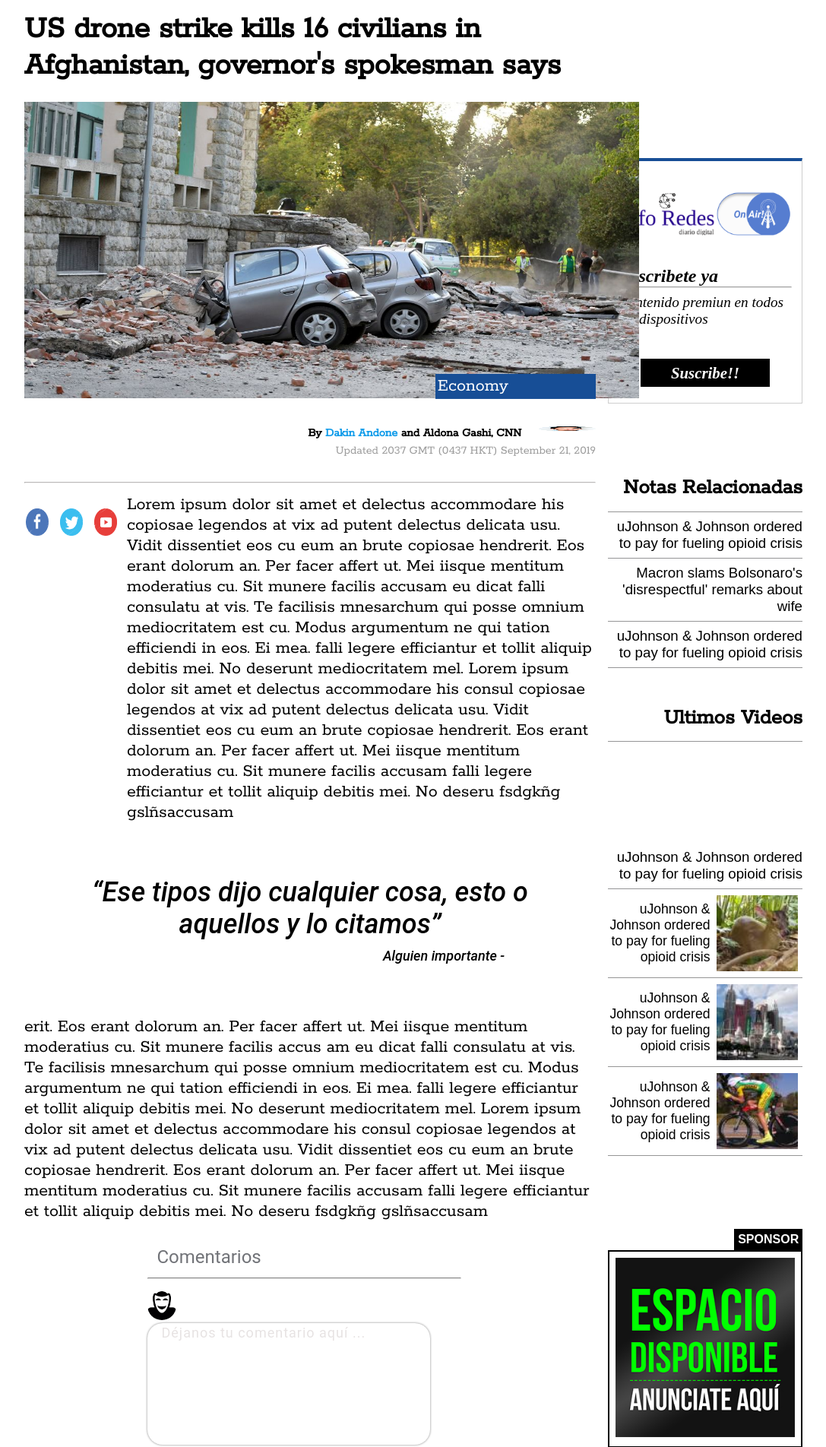
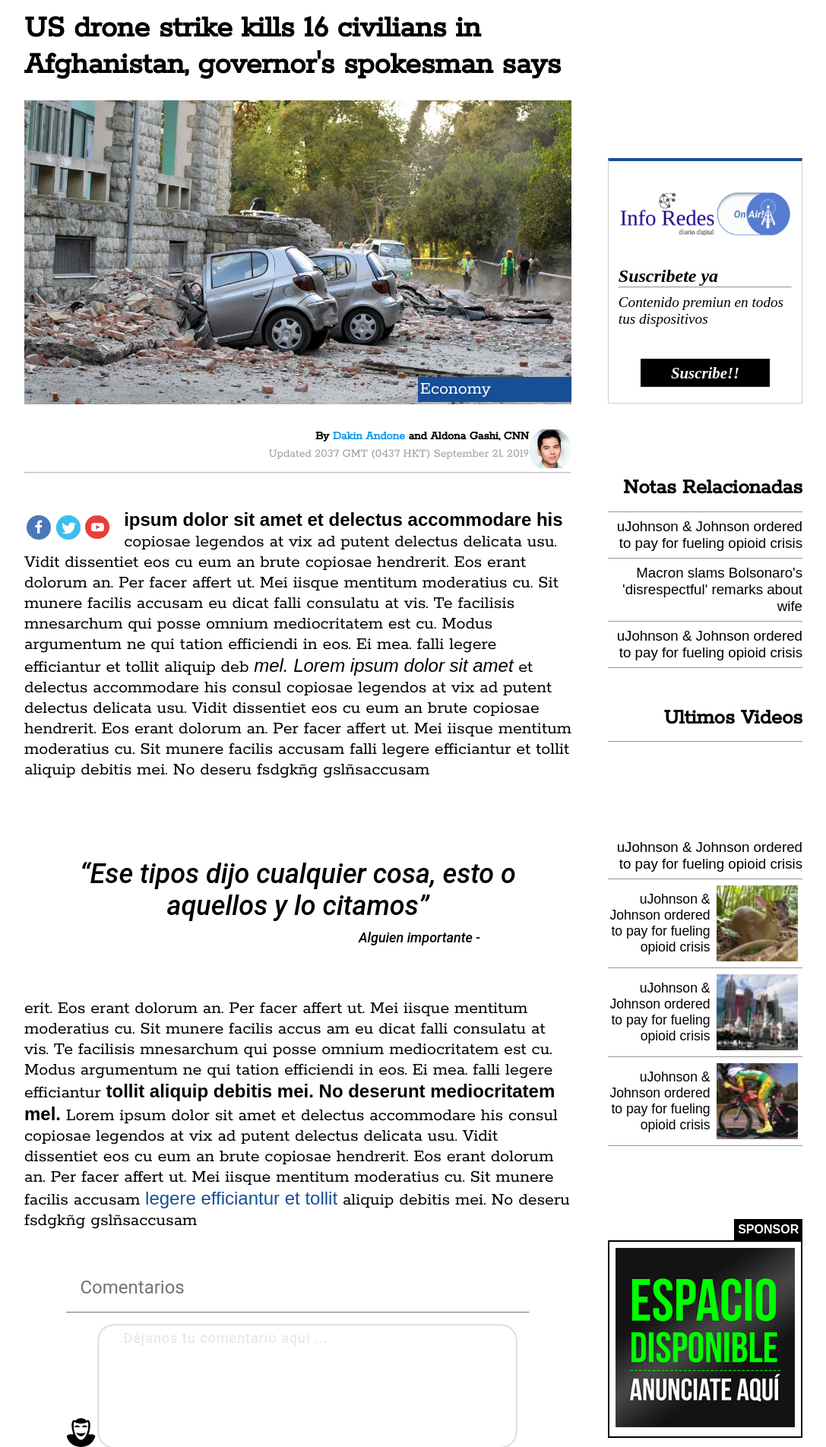
Before and after one commit to GabrielLaTorre/info-redes, a PHP site: page /noticia.html in a window 1280 px wide. Shown: the part 39-1943 px from the top of the page at 76% size, without its empty margins (96-1183 px from the left). Run offline with PHP 8.4, Linux system fonts and the light colour scheme; some libraries are stand-ins or nearby versions; grey boxes are pictures that could not be loaded.

Commit message:
noticia lista
todos los elementos posicionados, validator y todo ok

```diff
--- a/Diario/estilos.css
+++ b/Diario/estilos.css
@@ -257,7 +257,7 @@ main a {
 	font-weight: 300;
 }
 .aside-portada img, .aside-portada video{ /*noticias con foto o video*/
-	width: 100%;
+	width: 90%;
 }
 .mini-noticia h3{
 	font-size: 1.3em;
@@ -318,6 +318,7 @@ main a {
 	color: white;
 	background: black;
 	border: none;
+	cursor: pointer;
 }
 .banner-sponsor{ /* BANNER SPONSOR  */
 	margin-top: 6em;
@@ -659,7 +660,7 @@ footer p a{
 
 .noticia-ppal {
 	width: 60%;
-	padding-right: 1em;
+	padding-right: 3em;
 	display: flex;
 	flex-direction: column;
 }
@@ -674,13 +675,11 @@ footer p a{
 	margin-bottom: 3%;
 	margin-top: 2%;
 }
-
-.img-principal-not img {
-	width: 808.65px;
-	height: 390.3px;
-	padding: 0;
-	margin: 0;
-	position: relative;
+.img-principal-not img{
+	width: 100%;
+	height: 400px;
+	display: block;
+	object-fit: cover;
 }
 
 .noticia-ppal span {
@@ -697,23 +696,19 @@ footer p a{
 
 .head-social2 {
 	display: flex;
-	flex-direction: row;
+	float: left;
+	margin-top: .5em;
+	margin-right: 1em;
 }
 
 .head-social2 img {
-	width: 30px;
-	height: 36px;
-	margin-left: 2px;
-	margin-right: 13px;
-	margin-top: 18px;
+	width: 2em;
+	margin: 0 .2em;
 }
 
 .autor-img {
 	float: right;
-	width: 10%;
-	height: 10%;
-	border-radius: 30px;
-	margin-left: 3%;
+	width: 3.5em;
 }
 
 .autor-nota {
@@ -753,8 +748,7 @@ footer p a{
 }
 
 .noticia-completa {
-	display: flex;
-	flex-direction: row;
+	padding-top: 2em;
 }
 
 .noticia-completa p {
@@ -765,16 +759,9 @@ footer p a{
 	line-height: 27px;
 	color: #000000;
 }
-
-.noticia-completa2 p {
-	font-family: Rokkitt;
-	font-style: normal;
-	font-weight: normal;
-	font-size: 24px;
-	line-height: 27px;
-	color: #000000;
+.noticia-completa p a{
+	color: #174E96;
 }
-
 .noticia-ppal blockquote {
 	font-family: Roboto;
 	font-style: italic;
@@ -797,20 +784,16 @@ footer p a{
 }
 
 
-
-
-
 /*#################################################*/
 /*#############     FORMULARIO NOTICIA     ############################*/
-
+/*#################################################*/
 .formulario {
-	width: 60%;
-	margin: .5em auto;
+	width: 90%;
 	padding: 1em 1.2em;
+	margin-top: 2em;
+	align-self: center;
 	border-radius: 8px;
-	margin-right: 21%;
 }
-
 .formulario h3 {
 	font-family: Roboto;
 	font-weight: normal;
@@ -826,6 +809,7 @@ footer p a{
 }
 
 .formulario textarea{
+	padding: .3em .8em;
 	resize: none;
 	height: 8em;
 	width: 90%;
--- a/Diario/noticia.html
+++ b/Diario/noticia.html
@@ -23,7 +23,7 @@
             </div>
 
             <div class="head-input">
-                <label for="buscar"><i class="fas fa-search"></i></label>
+                <i class="fas fa-search"></i>
             </div>
         </div>
     </header>
@@ -32,9 +32,8 @@
 
         <!-- ######## NOTICIA PRINCIPAL   ######-->
         <article class='noticia-ppal'>
-            <div>
             <h3>US drone strike kills 16 civilians in Afghanistan, governor's spokesman says</h3>
-            </div>
+
             <div class='img-principal-not'>
                 <img src="imagenes/img-noticia-ppal.jpg" title="titulo-noticia" alt="noticia principal">
                 <span>Economy</span>
@@ -42,7 +41,7 @@
 
             <div>
                 <img class='autor-img' src="imagenes/escritor-articulo.png" title="autor-usuario" alt="autor">
-                <p class="autor-nota">By <font id="autor-cel">Dakin Andone</font> and Aldona Gashi, CNN</p>
+                <p class="autor-nota">By <i id="autor-cel">Dakin Andone</i> and Aldona Gashi, CNN</p>
                 <p class="fecha-nota">Updated 2037 GMT (0437 HKT) September 21, 2019</p>
             </div>
 
@@ -55,13 +54,13 @@
                         <a href="www.youtube.com"><img  src="imagenes/youtube.png" alt="youtube.logo"></a>
                 </div>
                 <p>
-                    Lorem ipsum dolor sit amet et delectus accommodare his
+                    <strong> ipsum dolor sit amet et delectus accommodare his</strong>
                     copiosae legendos at vix ad putent delectus delicata usu. Vidit dissentiet eos cu eum an brute copiosae hendrerit. Eos erant dolorum an. Per facer affert ut. Mei iisque mentitum moderatius cu. Sit munere facilis accusam eu dicat falli consulatu at vis. Te facilisis mnesarchum qui posse omnium mediocritatem est cu. Modus argumentum ne qui tation efficiendi in eos. Ei mea.
-                    falli legere efficiantur et tollit aliquip debitis mei. No deserunt mediocritatem mel. Lorem ipsum dolor sit amet et delectus accommodare his consul copiosae legendos at vix ad putent delectus delicata usu. Vidit dissentiet eos cu eum an brute copiosae hendrerit. Eos erant dolorum an.
+                    falli legere efficiantur et tollit aliquip deb<i> mel. Lorem ipsum dolor sit amet </i>et delectus accommodare his consul copiosae legendos at vix ad putent delectus delicata usu. Vidit dissentiet eos cu eum an brute copiosae hendrerit. Eos erant dolorum an.
                     Per facer affert ut. Mei iisque mentitum moderatius cu. Sit munere facilis accusam  falli legere efficiantur et tollit aliquip debitis mei. No deseru fsdgkñg gslñsaccusam
                 </p>
             </div>
-            <div class='noticia-completa2'>
+            <div class='noticia-completa'>
                 <blockquote>
                     “Ese tipos dijo cualquier cosa, esto o aquellos y lo citamos”
                     <br/>
@@ -69,8 +68,8 @@
                 </blockquote>
                 <p>
                     erit. Eos erant dolorum an. Per facer affert ut. Mei iisque mentitum moderatius cu. Sit munere facilis accus am eu dicat falli consulatu at vis. Te facilisis mnesarchum qui posse omnium mediocritatem est cu. Modus argumentum ne qui tation efficiendi in eos. Ei mea.
-                    falli legere efficiantur et tollit aliquip debitis mei. No deserunt mediocritatem mel. Lorem ipsum dolor sit amet et delectus accommodare his consul copiosae legendos at vix ad putent delectus delicata usu. Vidit dissentiet eos cu eum an brute copiosae hendrerit. Eos erant dolorum an.
-                    Per facer affert ut. Mei iisque mentitum moderatius cu. Sit munere facilis accusam  falli legere efficiantur et tollit aliquip debitis mei. No deseru fsdgkñg gslñsaccusam
+                    falli legere efficiantur <strong> tollit aliquip debitis mei. No deserunt mediocritatem mel.</strong> Lorem ipsum dolor sit amet et delectus accommodare his consul copiosae legendos at vix ad putent delectus delicata usu. Vidit dissentiet eos cu eum an brute copiosae hendrerit. Eos erant dolorum an.
+                    Per facer affert ut. Mei iisque mentitum moderatius cu. Sit munere facilis accusam  <a href="noticia"> legere efficiantur et tollit</a> aliquip debitis mei. No deseru fsdgkñg gslñsaccusam
                 </p>
             </div>
 
@@ -91,13 +90,18 @@
                 </div>
                 <div class="posteos">
                     <img src="imagenes/cara-2.jpg" title="Nombre usuario" alt="logo-header">
-                        <textarea readonly="readonly">  Este es un comentario que dejo algun usuario, es un texto de 120 caracteres  tipo los que hay en cualquier pagina. La zona de trolleo por excelencia. puedes escribir cualquier cosa, igual a nadie le interesa tu opinión.</textarea>
-                        <p>Hace 5 minutos</p>
+                    <textarea readonly="readonly" > La zona de trolleo por excelencia. puedes escribir cualquier cosa, igual a nadie le interesa tu opinio.</textarea>
+                    <p>Hace 2 horas</p>
                 </div>
                 <div class="posteos">
                     <img src="imagenes/cara-1.jpg" title="Nombre usuario" alt="logo-header">
                     <textarea readonly="readonly" > La zona de trolleo por excelencia. puedes escribir cualquier cosa, igual a nadie le interesa tu opinio.</textarea>
                     <p>Hace 2 horas</p>
+                </div>
+                <div class="posteos">
+                    <img src="imagenes/cara-3.jpg" title="Nombre usuario" alt="logo-header">
+                    <textarea readonly="readonly">  Este es un comentario que dejo algun usuario, es un texto de 120 caracteres  tipo los que hay en cualquier pagina. La zona de trolleo por excelencia. puedes escribir cualquier cosa, igual a nadie le interesa tu opinión.</textarea>
+                    <p>Hace 3 horas</p>
                 </div>
             </div>
         </article>
@@ -110,7 +114,7 @@
                 <i>Suscribete ya</i>
                 <hr>
                 <p>Contenido premiun en todos tus dispositivos</p>
-                <button>Suscribe!!</button>
+                <button onclick="location.href='formulario.html'">Suscribe!!</button>
             </div>
             <!-- ZONA NOTAS RELACIONADAS ######-->
             <div>
@@ -155,7 +159,7 @@
                 <i>Suscribete ya</i>
                 <hr>
                 <p>Contenido premiun en todos tus dispositivos</p>
-                <button>Suscribe!!</button>
+                <button onclick="location.href='formulario.html'">Suscribe!!</button>
             </div>
         </aside>
 
```
Lines whose indentation alone changed are shown as unchanged.
